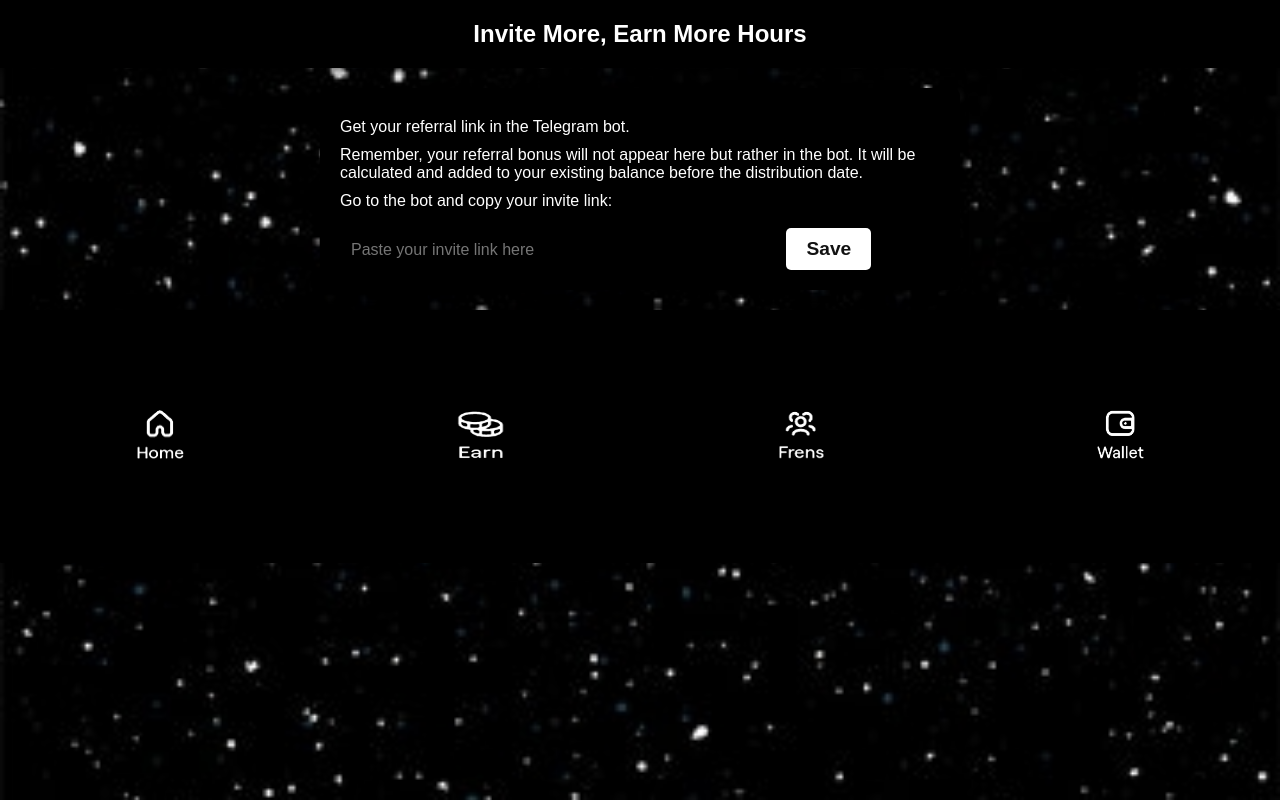
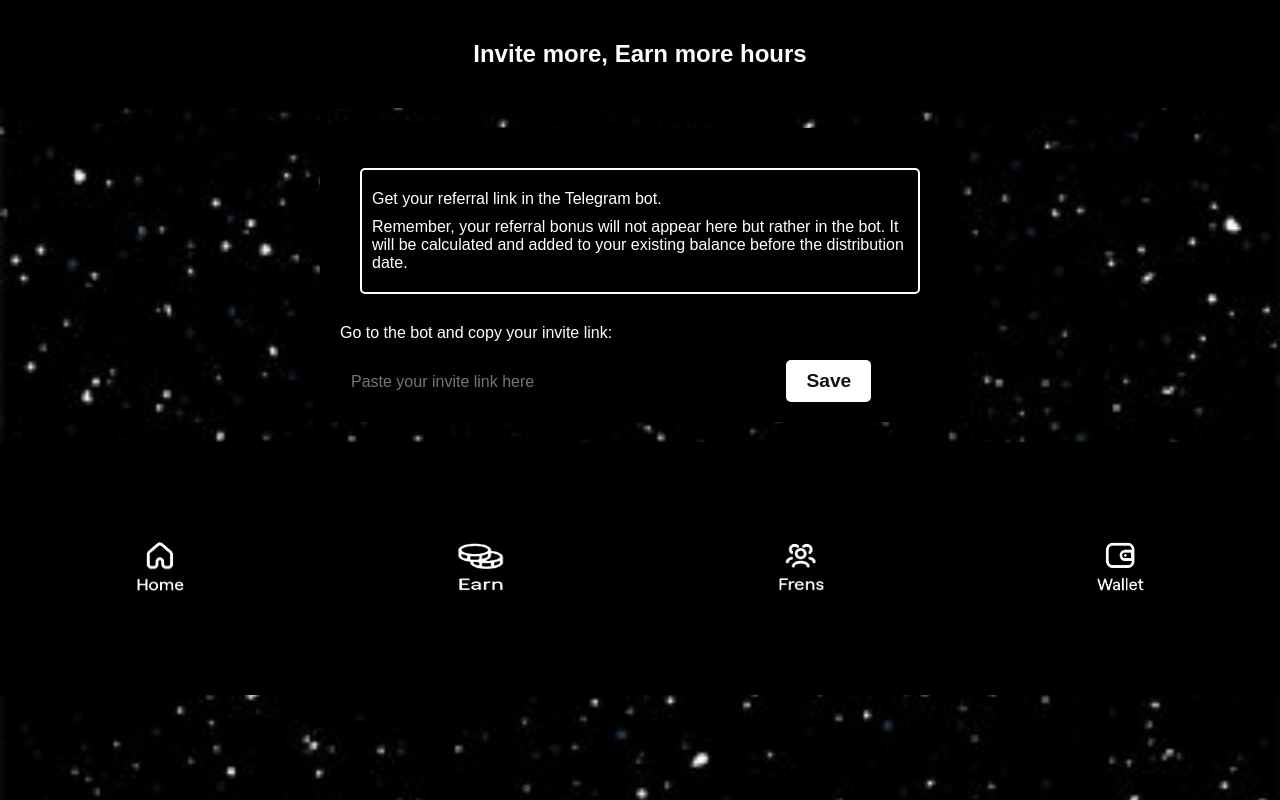
Before and after one commit to GLOBALDARKHOURS/Official_Global_Dark_Hours, a plain HTML site: page Frens.html in a window 1280 px wide. Drawn offline with Linux system fonts and the light colour scheme.

Commit message:
Update Frens.html

```diff
--- a/Frens.html
+++ b/Frens.html
@@ -13,6 +13,14 @@
             background-repeat: no-repeat;
             margin: 0;
             padding: 0;
+        }
+        .bordered-text {
+            padding: 10px;
+            border: 2px solid white; /* White border */
+            background-color: rgba(0, 0, 0, 0.7); /* Transparent black background */
+            color: white; /* White text */
+            margin: 20px;
+            border-radius: 5px; /* Slightly rounded corners */
         }
     </style>
     <script>
@@ -70,11 +78,13 @@
 </head>
 <body>
     <header>
-        <h1>Invite More, Earn More Hours</h1>
+        <h2>Invite more, Earn more hours</h2>
     </header>
     <section>
-        <p>Get your referral link in the Telegram bot.</p>
-        <p>Remember, your referral bonus will not appear here but rather in the bot. It will be calculated and added to your existing balance before the distribution date.</p>
+        <div class="bordered-text">
+            <p>Get your referral link in the Telegram bot.</p>
+            <p>Remember, your referral bonus will not appear here but rather in the bot. It will be calculated and added to your existing balance before the distribution date.</p>
+        </div>
         <p>Go to the bot and copy your invite link:</p>
         <input type="text" id="inviteLink" placeholder="Paste your invite link here" />
         <button id="saveButton" onclick="saveLink()">Save</button>
```
